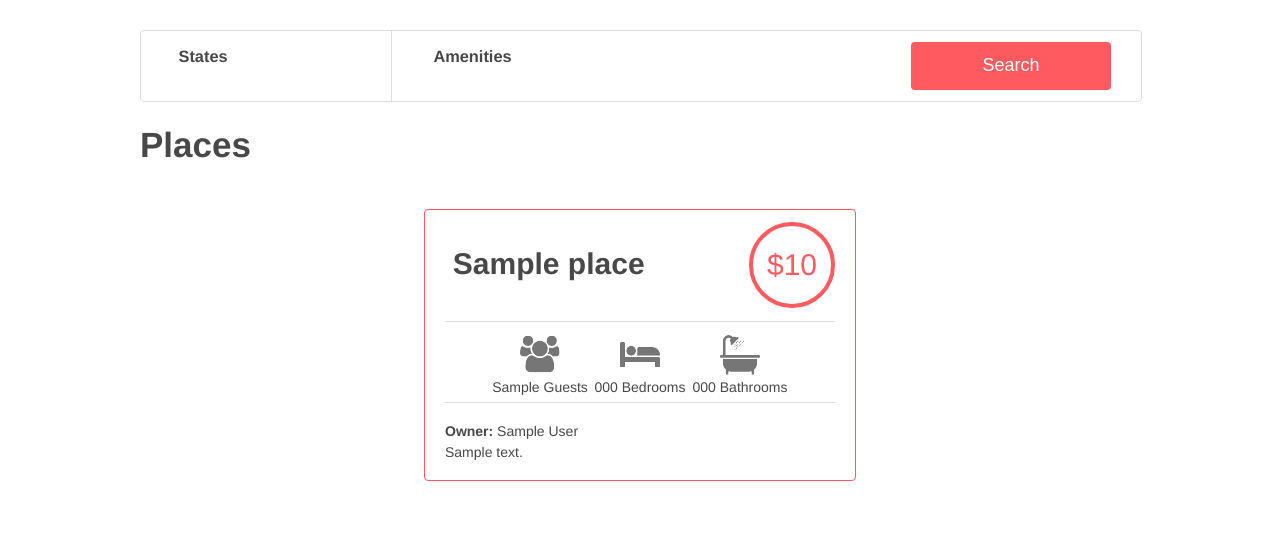
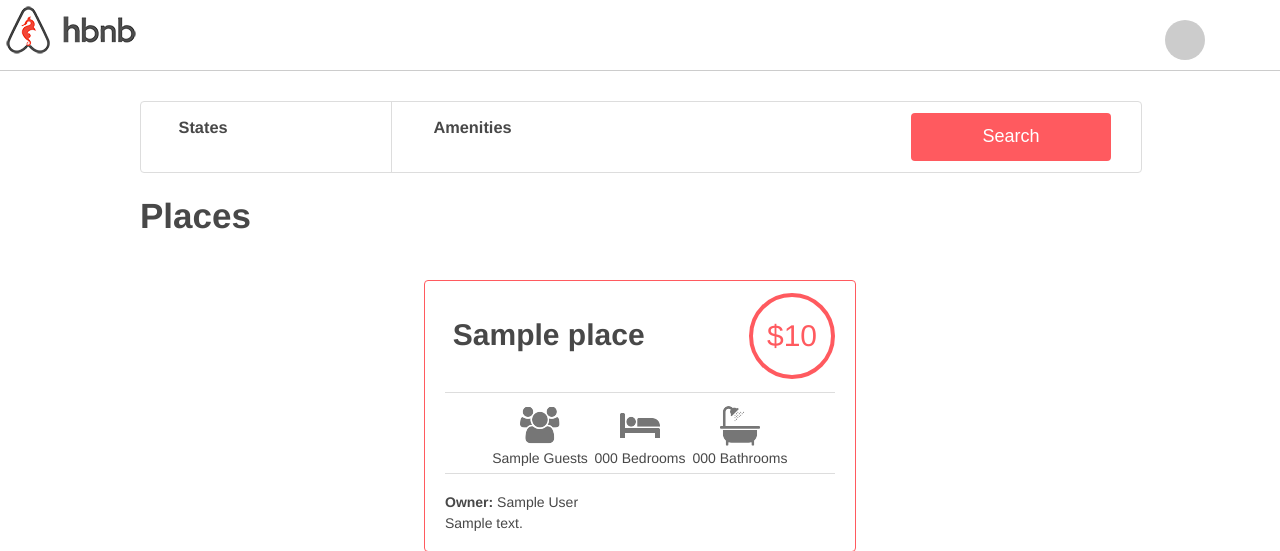
Before and after one commit to DemisoDaba/AirBnB_clone_v4, a Flask app: template web_dynamic/templates/2-hbnb.html in a window 1280 px wide. Shown: the top 551 px of the page. Run offline with Flask 3, Linux system fonts and the light colour scheme; the template is opened without the code that fills it: most values are stand-ins (such as "Sample title", 1, 10 or a date in 2020); some libraries are stand-ins or nearby versions.

Commit message:
Update 3-header.css

```diff
--- a/web_dynamic/static/styles/3-header.css
+++ b/web_dynamic/static/styles/3-header.css
@@ -1,16 +1,25 @@
-footer {
-    position: fixed;
+header {
     background: white;
-    height: 60px;
+    height: 70px;
     width: 100%;
-    bottom: 0;
-    border-top: 1px solid #CCCCCC;
+    border-bottom: 1px solid #CCCCCC;
 }
-footer p {
-    position: absolute;
-    text-align: center;
-    top: 10%;
-    bottom: 0;
-    right: 0;
-    left: 0;
+header .logo {
+    background: url("../images/logo.png") no-repeat;
+    left: 20px;
+    height: 100%;
 }
+
+header #api_status {
+  position: absolute;
+  top: 20px;
+  right: 75px;
+  width: 40px;
+  height: 40px;
+  border-radius: 50%;
+  background-color: #cccccc;
+}
+
+header .available {
+  background-color: #ff545f;
+}
```
